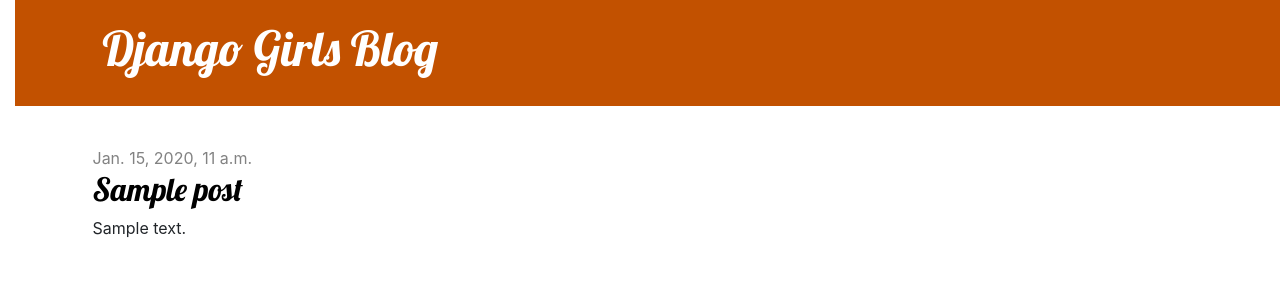
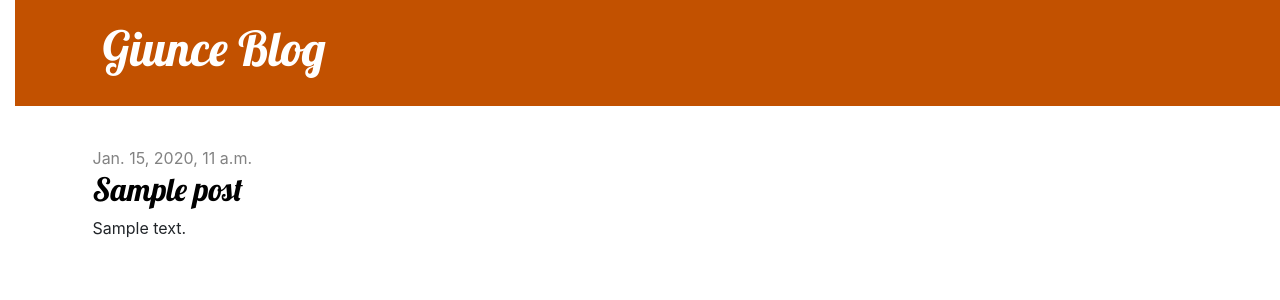
Before and after one commit to gnuri/my-first-blog, a Django app: page / in a window 1280 px wide. Shown: the top 300 px of the page. Run offline with Django 3.2, Linux system fonts and the light colour scheme; tables that the repository leaves empty hold one stand-in row (values such as "Sample post").

Commit message:
Changed the HTML for the site.

```diff
--- a/blog/templates/blog/post_list.html
+++ b/blog/templates/blog/post_list.html
@@ -2,15 +2,16 @@
 <!DOCTYPE html>
 <html>
     <head>
-        <title>Django Girls blog</title>
+        <title>Giunce blog</title>
         <link rel="stylesheet" href="https://cdn.jsdelivr.net/npm/bootstrap@4.5.3/dist/css/bootstrap.min.css" integrity="sha384-TX8t27EcRE3e/ihU7zmQxVncDAy5uIKz4rEkgIXeMed4M0jlfIDPvg6uqKI2xXr2" crossorigin="anonymous">
         <link rel="stylesheet" href="{% static 'css/blog.css' %}">
         <link href="//fonts.googleapis.com/css?family=Lobster&subset=latin,latin-ext" rel="stylesheet" type="text/css">
+
     </head>
     <body>
         <header class="page-header">
             <div class="container">
-                <h1><a href="/">Django Girls Blog</a></h1>
+                <h1><a href="/">Giunce Blog</a></h1>
             </div>
         </header>
 
```
